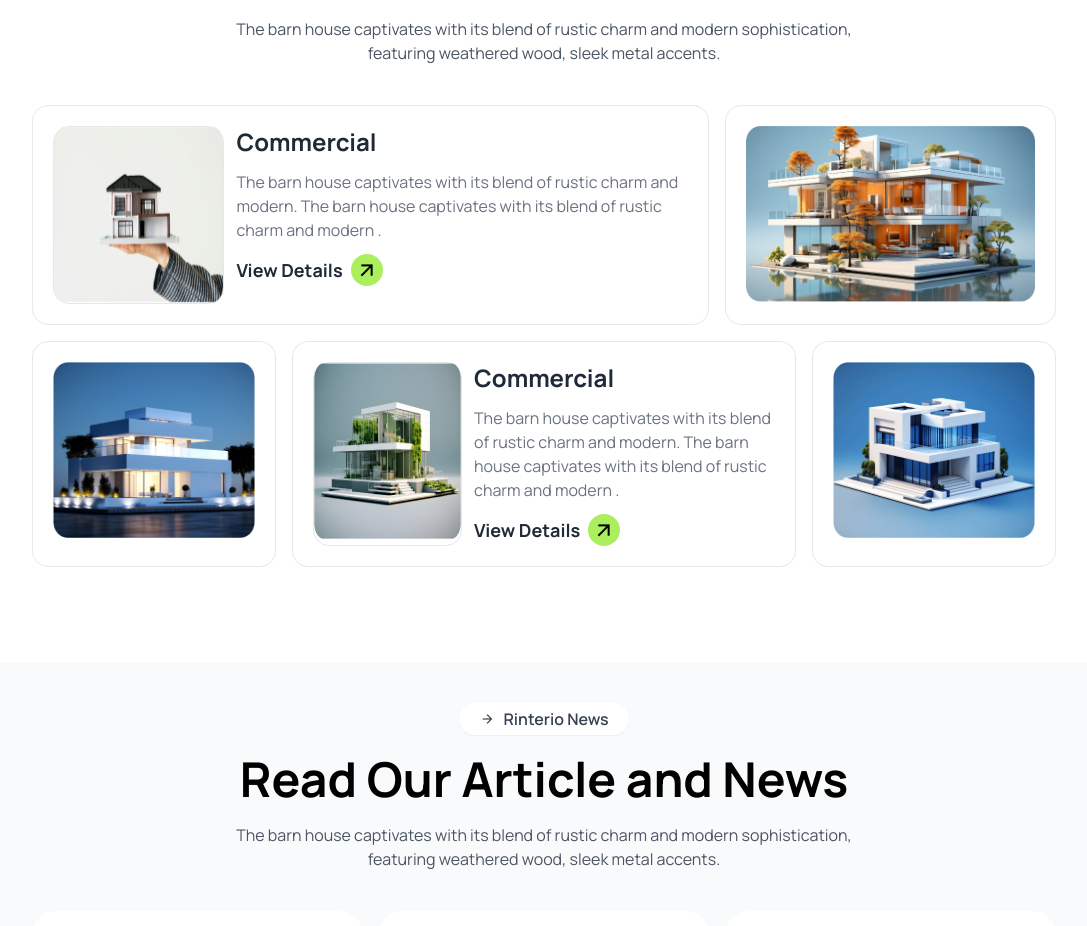
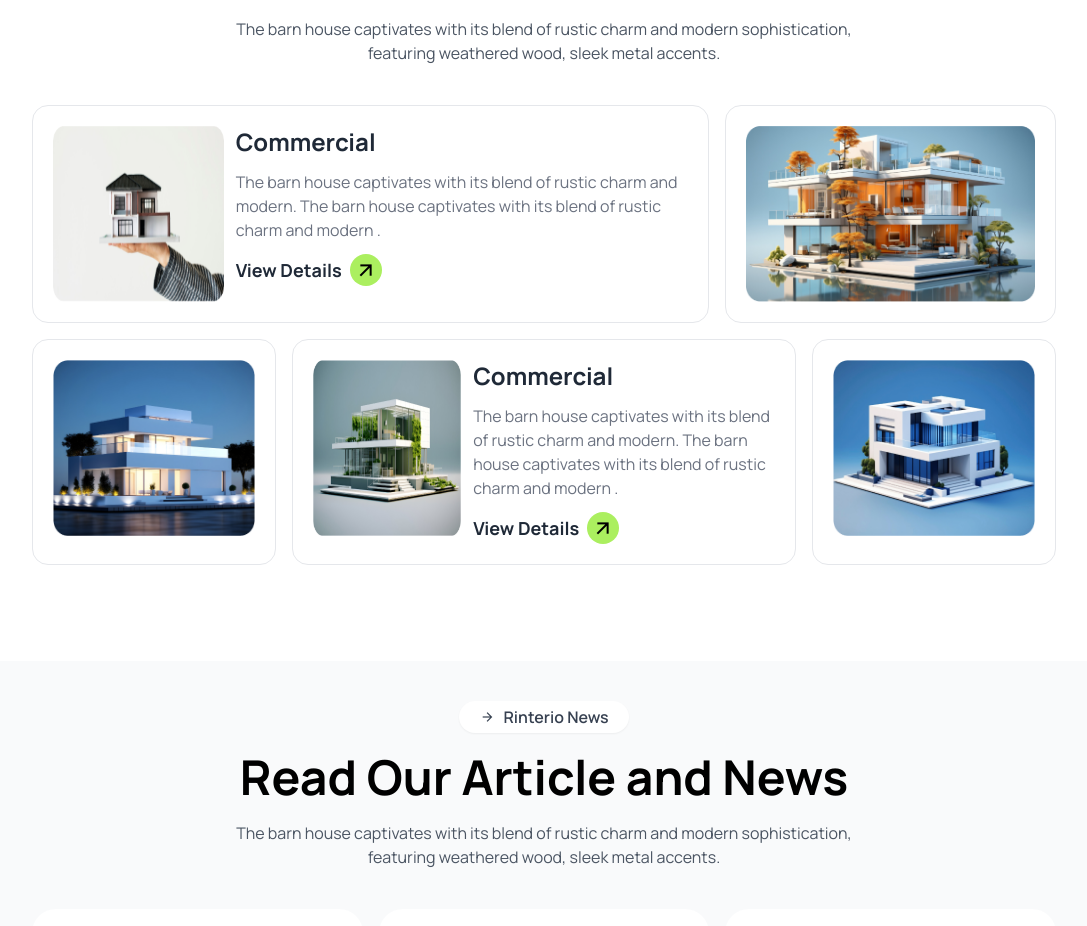
Before and after one commit to Moinuddin-dotcom/B10A3-Challenge, a plain HTML site: page index.html in a window 1280 px wide. Shown: the part 2470-3396 px from the top of the page, without its empty margins (96-1183 px from the left). Drawn offline with nearby package versions, Linux system fonts and the light colour scheme.

Commit message:
Border remove

```diff
--- a/index.html
+++ b/index.html
@@ -256,7 +256,7 @@
             </div>
             <div class=" grid grid-cols-1 lg:grid-cols-12 gap-4">
                 <div class="bg-white p-5 col-span-1 lg:col-span-8 lg:flex border rounded-2xl  space-x-3">
-                    <div class="lg:w-96 border rounded-2xl ">
+                    <div class="lg:w-96 rounded-2xl ">
                         <img class="w-80 lg:h-44" src="./assets/img1.png" alt="">
                     </div>
                     <div class="flex flex-col space-y-3">
@@ -279,7 +279,7 @@
                     <img class="w-80 lg:h-44" src="./assets/img5.png" alt="">
                 </div>
                 <div class="bg-white p-5 col-span-1 lg:col-span-6 lg:flex border rounded-2xl  space-x-3">
-                    <div class="lg:w-[500px] border rounded-2xl  justify-self-end	">
+                    <div class="lg:w-[500px] rounded-2xl  justify-self-end	">
                         <img class="w-[330px] lg:h-44" src="./assets/img4.png" alt="">
                     </div>
                     <div class="flex flex-col space-y-3">
```
